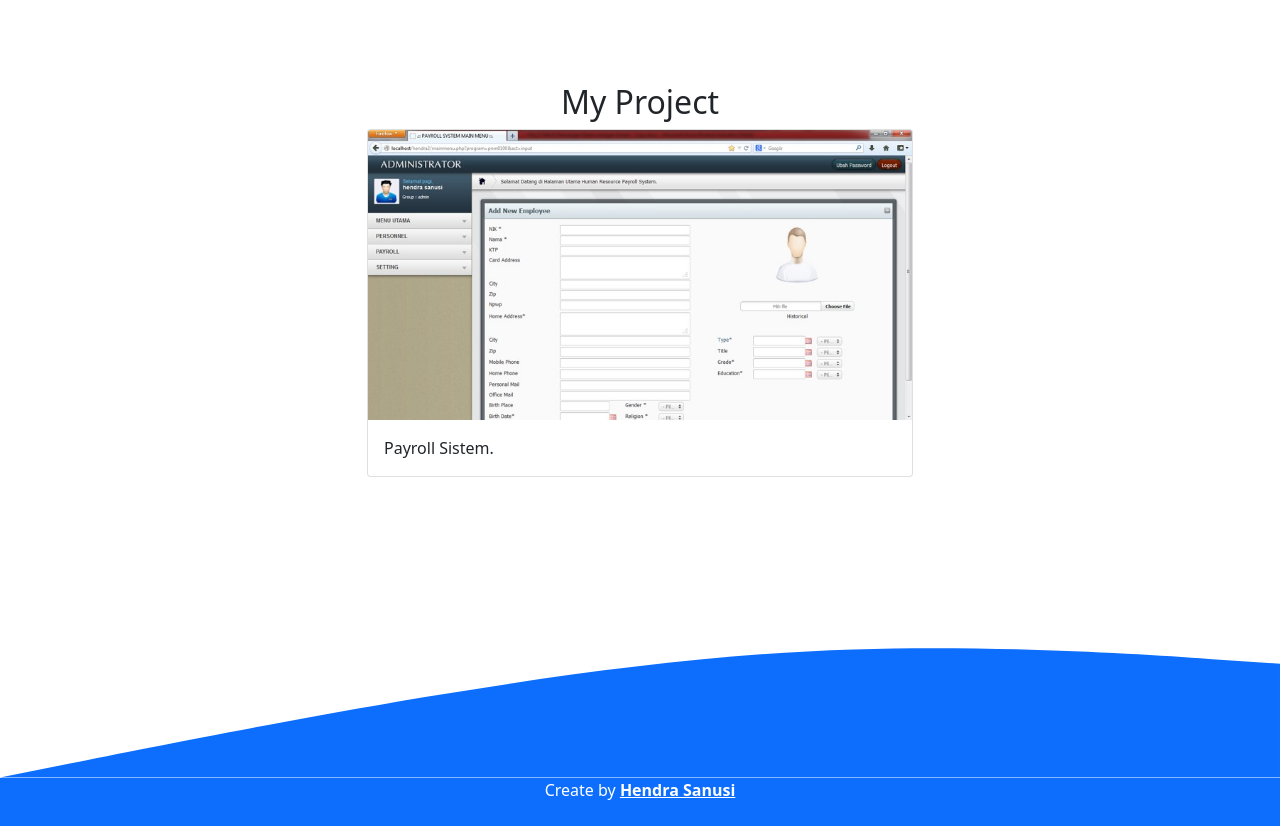
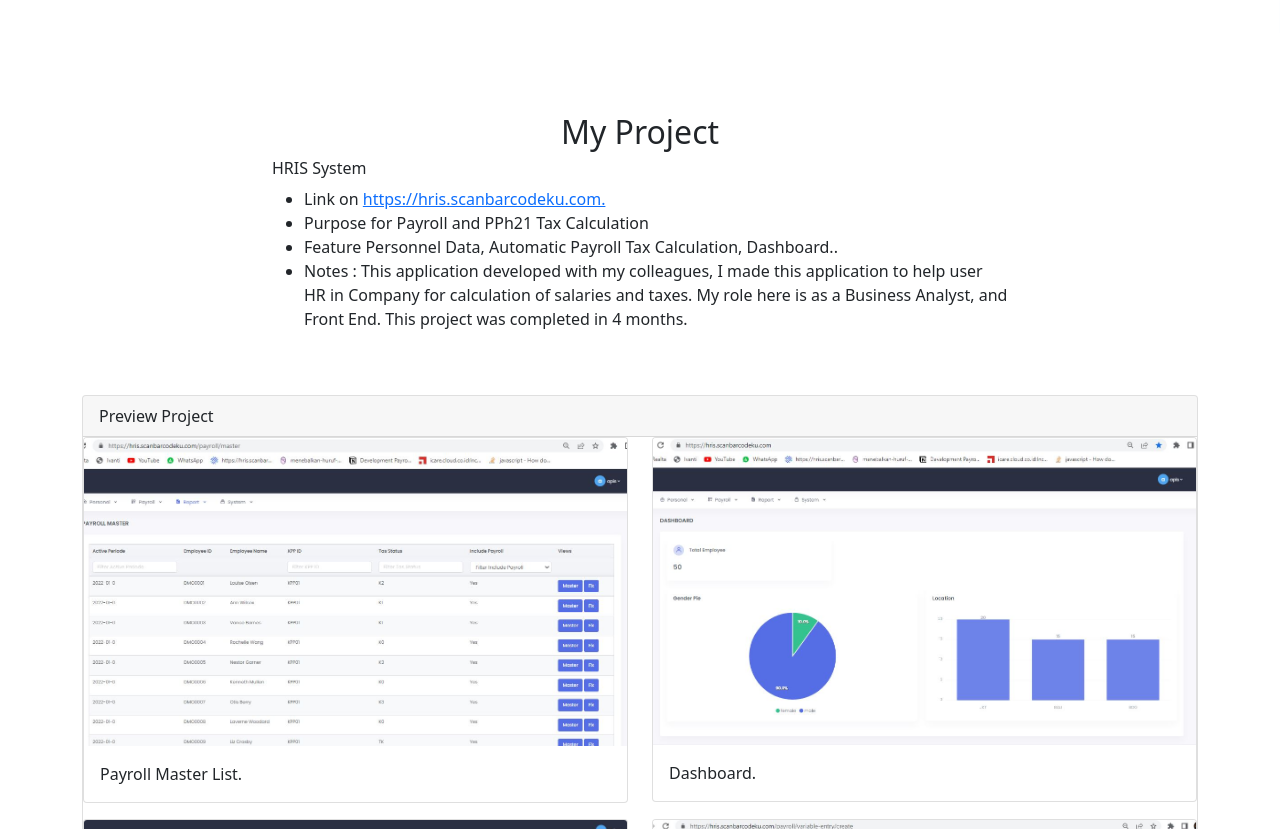
Before and after one commit to hensaX/hensaX.github.io, a plain HTML site: page index.html in a window 1280 px wide. Shown: the part 2600-3429 px from the top of the page. Drawn offline with nearby package versions, Linux system fonts and the light colour scheme.

Commit message:
update cv

```diff
--- a/index.html
+++ b/index.html
@@ -90,11 +90,11 @@
         <div class="col-md-3 mb-2">
           Experience in Business Analyst, Data Analyst and Implementation Project Manager
         </div>
+		<div class="col-md-3 mb-2">
+          Experience in SQL Queries in MS SQL and Postgres SQL, Excel, and JavaScript Program (NodeJS, VueJS, ReactJS)
+        </div>
         <div class="col-md-3 mb-2">
           Experience in accounting and finance with 3 years experiences.
-        </div>
-        <div class="col-md-3 mb-2">
-          Expert in SQL Queries in MS SQL and Postgres SQL, and expert on Excel Formula .
         </div>
       </div>
     </div>
@@ -178,17 +178,57 @@
           <h2>My Project</h2>
         </div>
       </div>
-      <div class="row justify-content-center">
-        <div class="col-md-6 mb-3">
+	  <div class="row justify-content-center mb-5">
+		  <div class="col-md-8">
+		  <h6>HRIS System</h6>
+			  <ul>
+				<li>Link on <a href='https://hris.scanbarcodeku.com'>https://hris.scanbarcodeku.com.</a></li>
+				<li>Purpose for Payroll and PPh21 Tax Calculation</li>
+				<li>Feature Personnel Data, Automatic Payroll Tax Calculation, Dashboard..</li>
+				<li>Notes : This application developed with my colleagues, I made this application to help user HR in Company for  calculation of salaries and taxes. My role here is as a Business Analyst, and Front End. This project was completed in 4 months.</li>
+			  </ul>
+		  </div>
+	  </div>
+      <div class="card">
+	  <div class="card-header">Preview Project</div>
+	  <div class="row justify-content-center ">
+		<div class="col-md-6 mb-3">
           <div class="card">
-            <img src="img/1.jpg" class="card-img-top" alt="Project 1">
+            <img src="img/01.jpg" class="card-img-top" alt="Project 1">
             <div class="card-body">
-              <p class="card-text">Payroll Sistem.</p>
+              <p class="card-text">Payroll Master List.</p>
+            </div>
+          </div>
+        </div>
+		<div class="col-md-6 mb-3">
+          <div class="card">
+            <img src="img/02.jpg" class="card-img-top" alt="Project 1">
+            <div class="card-body">
+              <p class="card-text">Dashboard.</p>
+            </div>
+          </div>
+        </div>
+		<div class="col-md-6 mb-3">
+          <div class="card">
+            <img src="img/03.jpg" class="card-img-top" alt="Project 1">
+            <div class="card-body">
+              <p class="card-text">Personnel Data.</p>
+            </div>
+          </div>
+        </div>
+		<div class="col-md-6 mb-3">
+          <div class="card">
+            <img src="img/04.jpg" class="card-img-top" alt="Project 1">
+            <div class="card-body">
+              <p class="card-text">Add Variable Payroll Component.</p>
             </div>
           </div>
         </div>
 
-      </div>
+		</div>
+	  </div>
+
+
     </div>
 
     <svg xmlns="http://www.w3.org/2000/svg" viewBox="0 0 1440 320">
```
Also changed, not shown: img/01.JPG (added), img/02.jpg (added), img/03.jpg (added), img/04.jpg (added), img/1.jpg (deleted), 4 other files.
